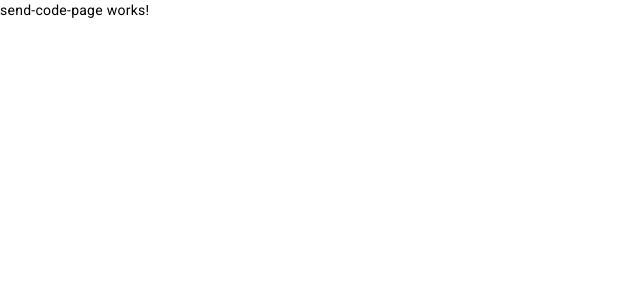
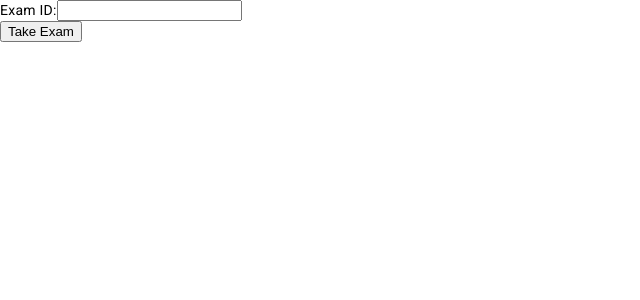
Before and after one commit to VladBradea/Tehnologii-Web, an Angular app in the folder Frontend/quiz-grade-management-system/: page /send-code-page in a window 1280 px wide. Shown: the top 300 px of the page, without its empty margins (0-640 px from the left). Built offline with nearby package versions, Linux system fonts and the light colour scheme.

Commit message:
Send code page implemented
-without css styling

```diff
--- a/Frontend/quiz-grade-management-system/src/app/send-code-page/send-code-page.component.html
+++ b/Frontend/quiz-grade-management-system/src/app/send-code-page/send-code-page.component.html
@@ -1 +1,7 @@
-<p>send-code-page works!</p>
+<form (ngSubmit)="onSubmit()">
+  <div class="form-group">
+    <label for="examId">Exam ID:</label>
+    <input type="text" class="form-control" id="examId" [(ngModel)]="examId" name="examId" required>
+  </div>
+  <button type="submit" class="btn btn-primary">Take Exam</button>
+</form>
--- a/Frontend/quiz-grade-management-system/src/app/send-code-page/send-code-page.component.ts
+++ b/Frontend/quiz-grade-management-system/src/app/send-code-page/send-code-page.component.ts
@@ -1,4 +1,5 @@
 import { Component } from '@angular/core';
+import { Router } from '@angular/router';
 
 @Component({
   selector: 'app-send-code-page',
@@ -6,5 +7,17 @@ import { Component } from '@angular/core';
   styleUrls: ['./send-code-page.component.css']
 })
 export class SendCodePageComponent {
+  examId!: string;  // Keep as string to capture form input
 
+  constructor(private router: Router) { }
+
+  onSubmit() {
+    const examIdNumber = Number(this.examId);  // Convert string to number
+    if (!isNaN(examIdNumber)) {
+      this.router.navigate(['/take-exam', { id: examIdNumber }]);
+    } else {
+      // Handle the error if the input is not a valid number
+      alert('Please enter a valid exam ID number');
+    }
+  }
 }
```
